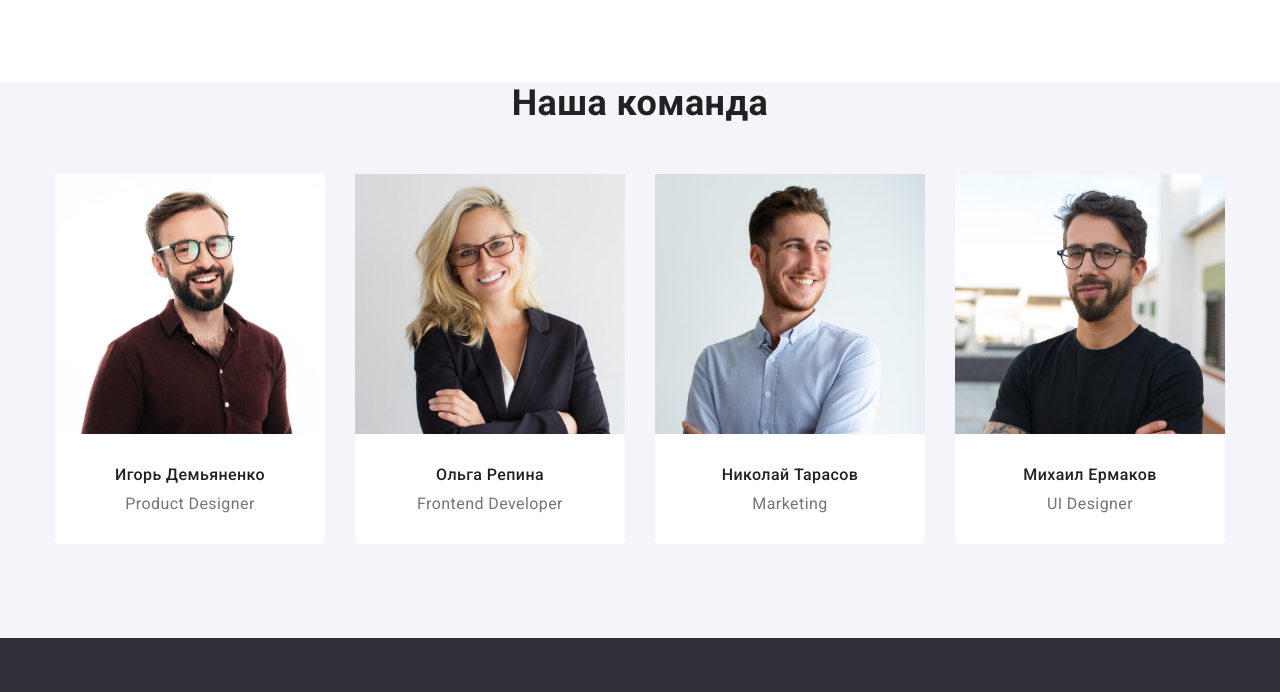
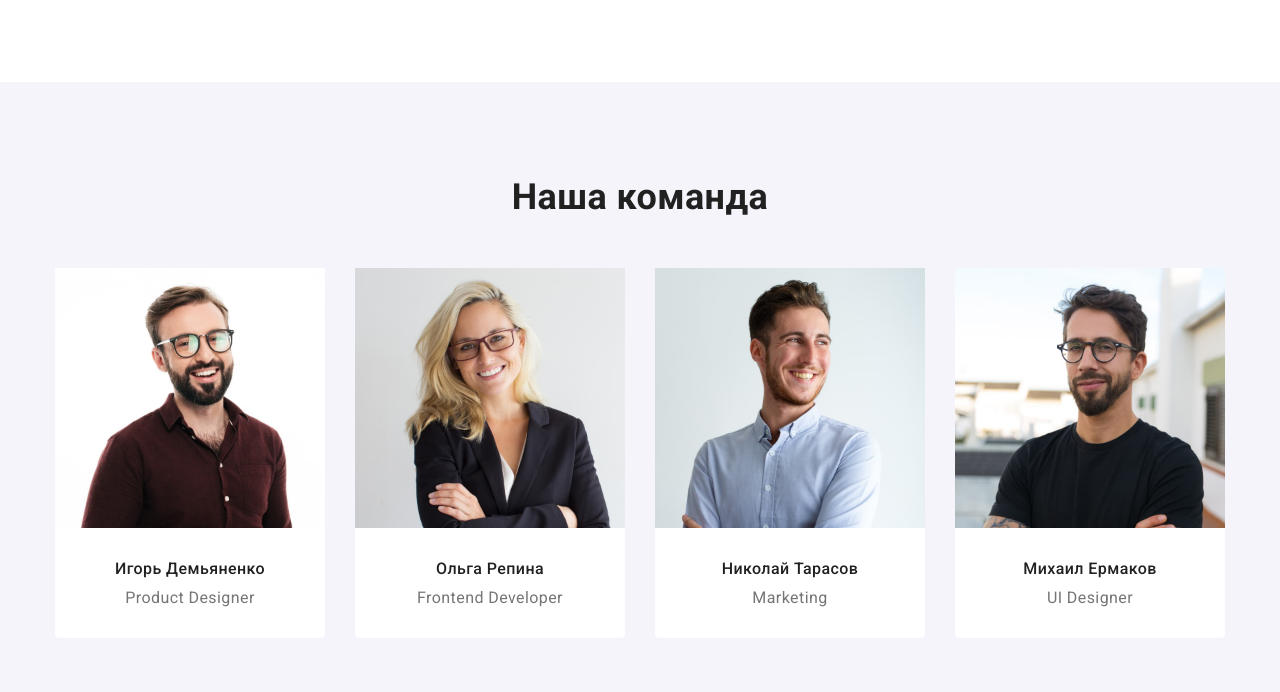
Before and after one commit to AlexanderBryukhovetskiy/goit-markup-hw-03, a plain HTML site: page index.html in a window 1280 px wide. Shown: the part 1369-2061 px from the top of the page. Drawn offline with nearby package versions, Linux system fonts and the light colour scheme.

Commit message:
виправлено padding-top секції команди на головній сторінці

```diff
--- a/css/styles.css
+++ b/css/styles.css
@@ -306,6 +306,7 @@ header {
 /*оформлення секції team*/
 
 .team {
+    padding-top: 94px;
     padding-bottom: 94px;
 
     background-color: var(--secondary-dark);
```
